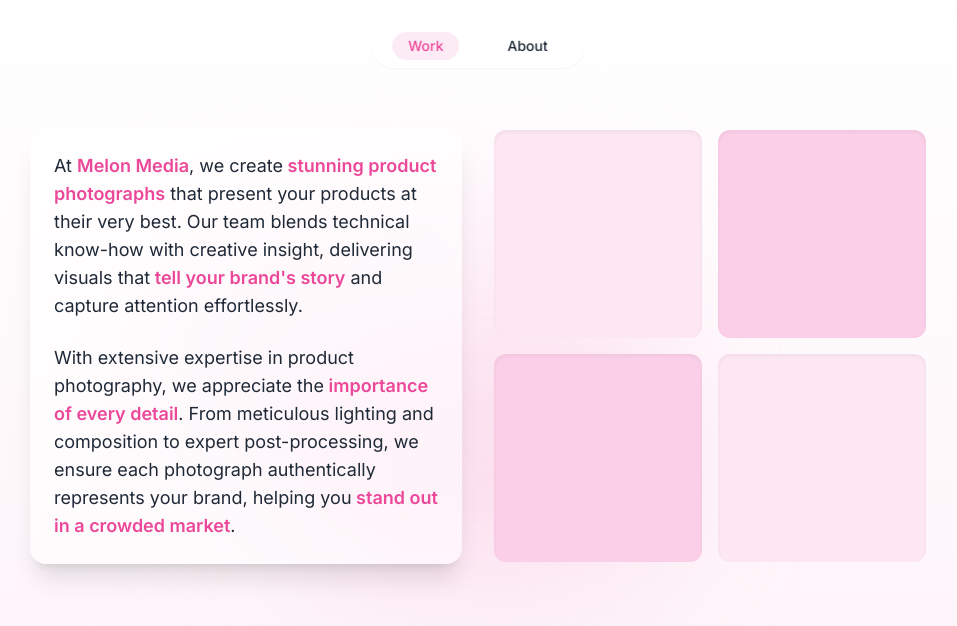
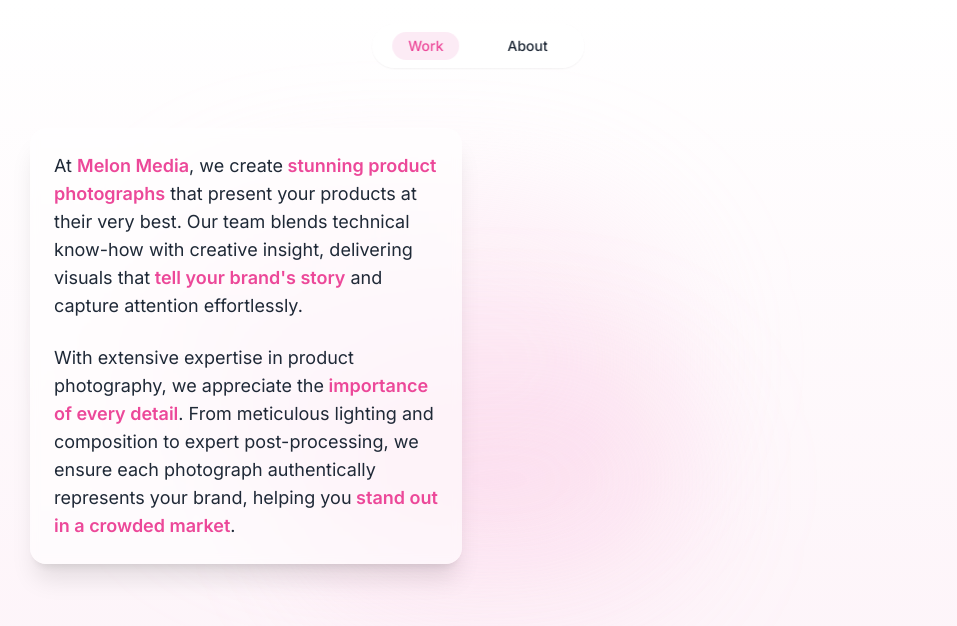
Before and after one commit to veersaraf/melon-media, a React (Vite) app: page /about in a window 1280 px wide. Shown: the top 626 px of the page, without its empty margins (162-1119 px from the left). Built offline with nearby package versions, Linux system fonts and the light colour scheme.

Commit message:
Update AboutPage.tsx

```diff
--- a/src/pages/AboutPage.tsx
+++ b/src/pages/AboutPage.tsx
@@ -32,14 +32,6 @@ const AboutPage = () => {
               <span className="text-pink-500 font-semibold"> stand out in a crowded market</span>.
             </p>
           </div>
-
-          {/* Image/Visual Placeholder */}
-          <div className="grid grid-cols-2 gap-4">
-            <div className="bg-pink-100 rounded-xl shadow-inner aspect-square"></div>
-            <div className="bg-pink-200 rounded-xl shadow-inner aspect-square"></div>
-            <div className="bg-pink-200 rounded-xl shadow-inner aspect-square"></div>
-            <div className="bg-pink-100 rounded-xl shadow-inner aspect-square"></div>
-          </div>
         </motion.div>
       </section>
     </div>
```
